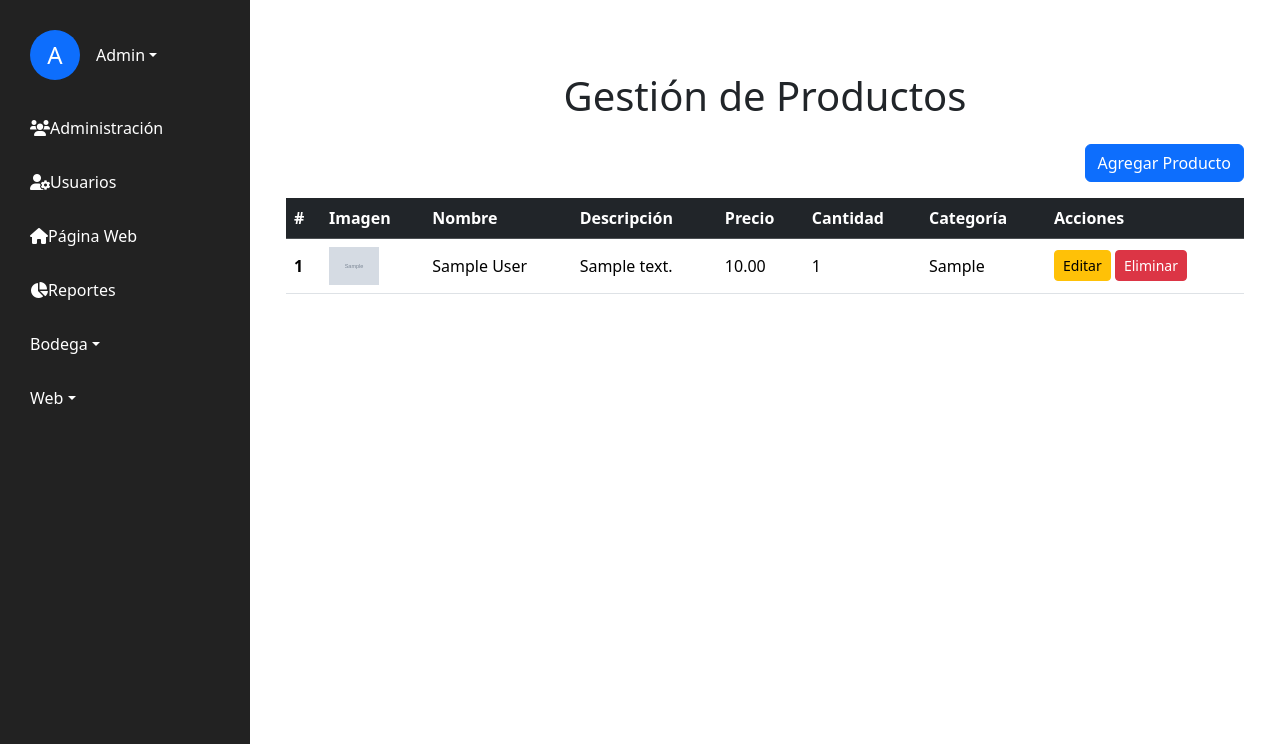
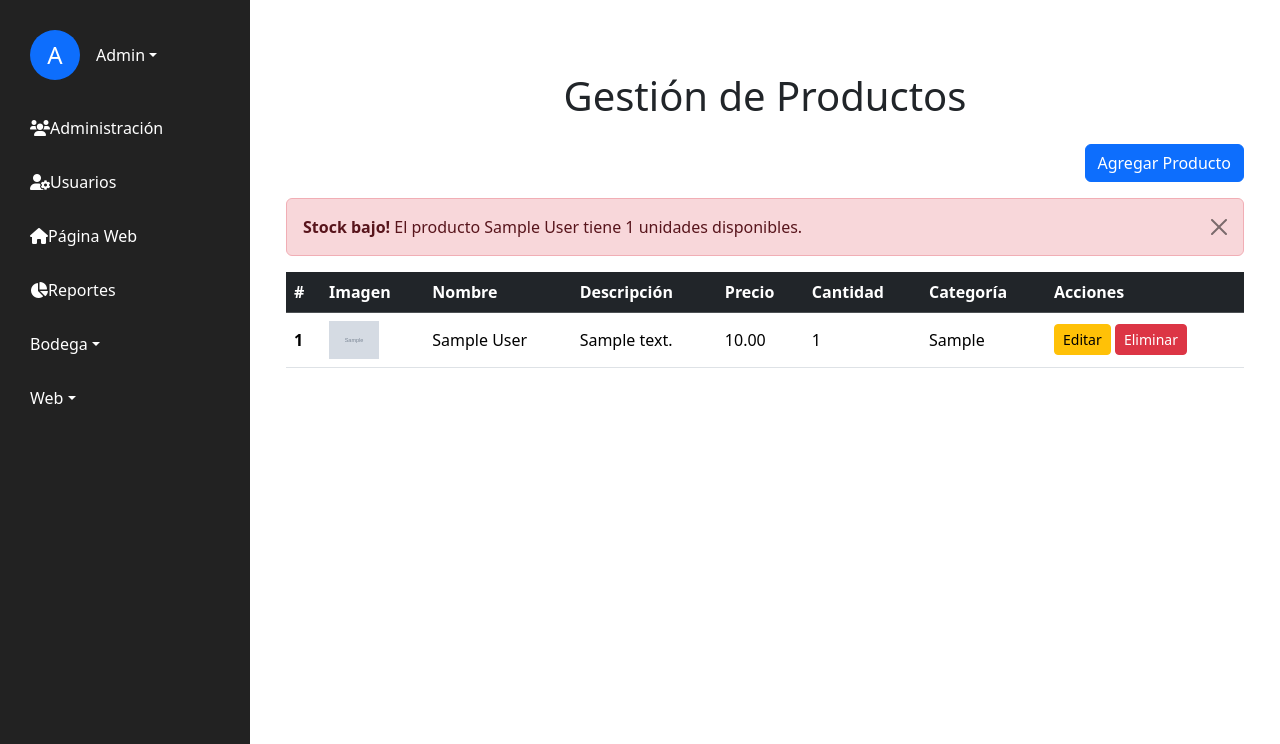
Before and after one commit to NickGV/proyecto-veterinaria, a Django app: page /dashboard_admin/inventario/ in a window 1280 px wide. Shown: the part 56-800 px from the top of the page. Run offline with Django 5.2, Linux system fonts and the light colour scheme; tables that the repository leaves empty hold one stand-in row (values such as "Sample post"); grey boxes marked "Sample" are stand-in pictures.

Commit message:
se hizo la alerta de stock bajo en el inventario

```diff
--- a/dashboard_admin/templates/Inventario.html
+++ b/dashboard_admin/templates/Inventario.html
@@ -40,8 +40,13 @@
                     <button class="btn btn-warning btn-sm" data-bs-toggle="modal" data-bs-target="#editProductModal{{ producto.pk }}">Editar</button>
                     <button class="btn btn-danger btn-sm" data-bs-toggle="modal" data-bs-target="#deleteProductModal{{ producto.pk }}">Eliminar</button>
                 </td>
+                {% if producto.cantidad_disponible <= 5 %}
+                    <div class="alert alert-danger alert-dismissible" role="alert">
+                        <strong>Stock bajo!</strong> El producto {{ producto.nombre }} tiene {{ producto.cantidad_disponible }} unidades disponibles.
+                        <button type="button" class="btn-close" data-bs-dismiss="alert" aria-label="Close"></button>
+                    </div>
+                {% endif %}
             </tr>
-
             <!-- Edit Product Modal -->
             <div class="modal fade" id="editProductModal{{ producto.pk }}" tabindex="-1" aria-labelledby="editProductModalLabel{{ producto.pk }}" aria-hidden="true">
                 <div class="modal-dialog modal-lg">
```
